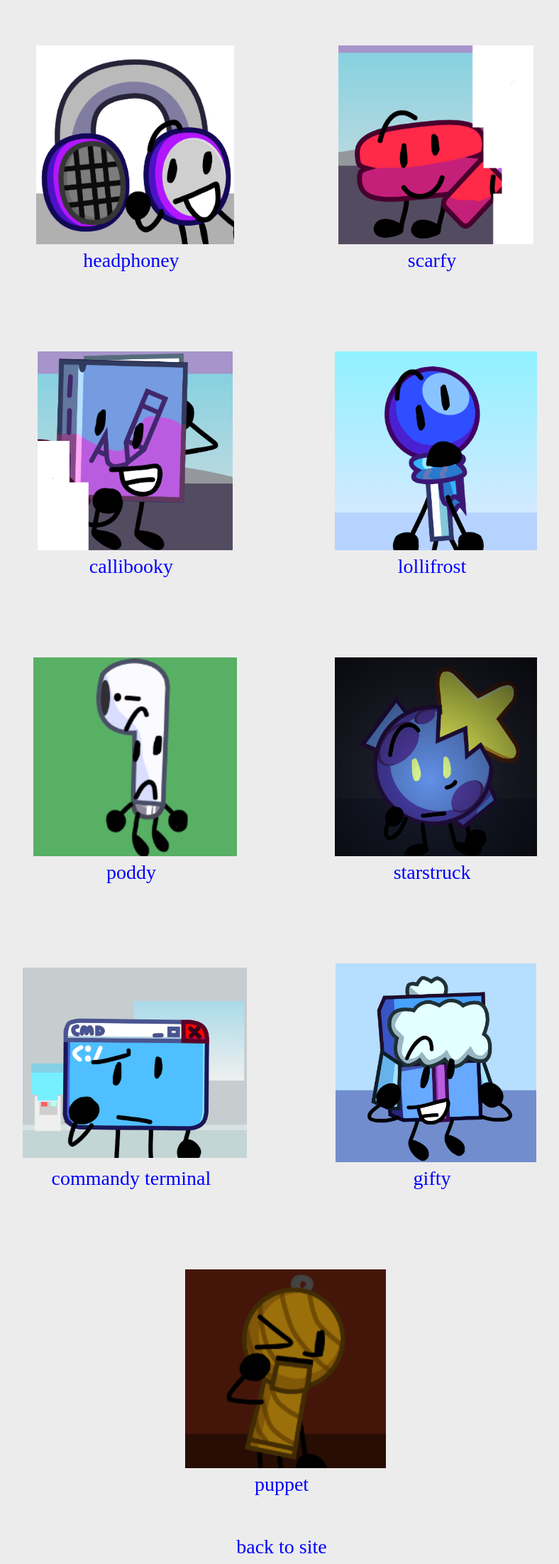
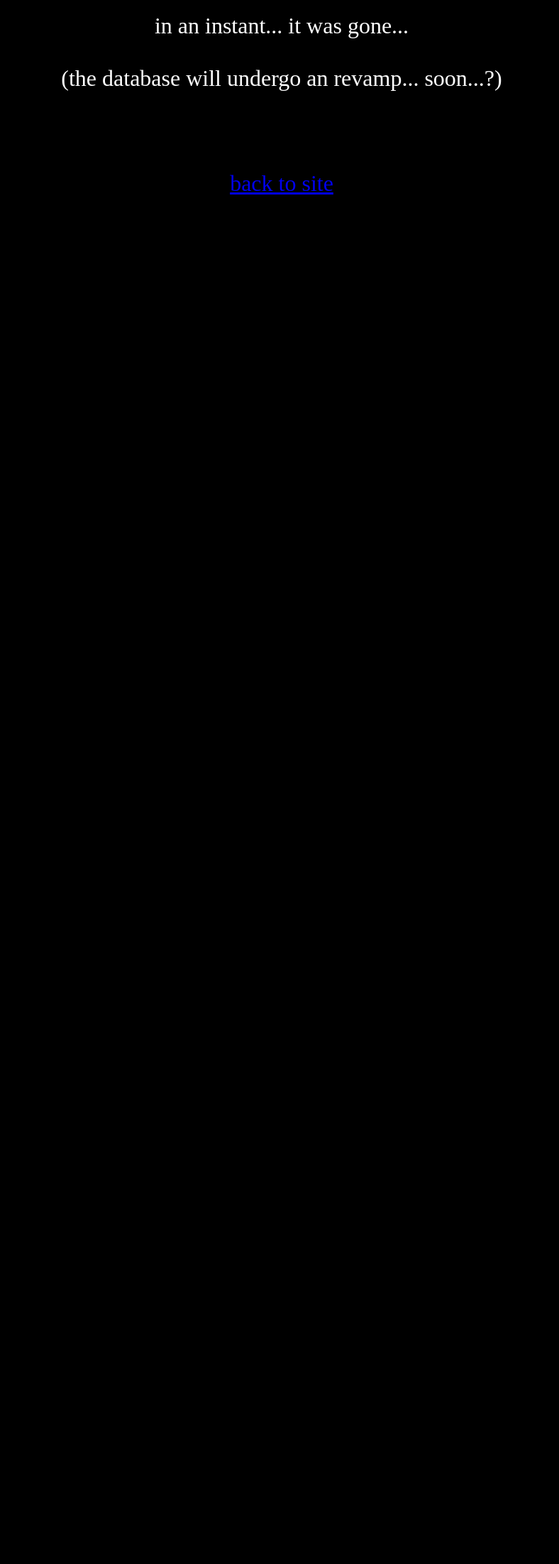
Before and after one commit to underscoreBon/underscorebon.github.io, a Jekyll site: the page built from the_database/index.html, in a window 1280 px wide. Shown: the whole page at 71% size, without its empty margins (243-1031 px from the left). Built offline with Jekyll 4.4.1, drawn with Linux system fonts in a browser that asks for light colours; after the commit the page ends 900 px from its top, so only the background shows below that.

Commit message:
removed database

```diff
--- a/_includes/meta.html
+++ b/_includes/meta.html
@@ -3,7 +3,7 @@
     <meta http-equiv='X-UA-Compatible' content='IE=edge'>
     <meta name='viewport' content='width=device-width, initial-scale=1.0, maximum-scale=1.0'>
 
-    <title>{{ site.name }} {% if page.title %} – {{ page.title }}{% endif %}</title>
+    <title>{{ page.title }}</title>
 
     {% if page.excerpt %}
     <meta name="author" content="n_bonnie2"/>
@@ -18,7 +18,9 @@
     <meta property="og:title" content="{% if page.title %}{{ page.title }} – {% endif %}{{ site.name }}" />
     <meta property="twitter:title" content="{% if page.title %}{{ page.title }} – {% endif %}{{ site.name }}" />
 
-    <meta property="og:image" content="{{ site.baseurl }}/images/og_image.png" />
-    <meta property="twitter:image" content="{{ site.baseurl }}/images/og_image.png" />
+<!--     <meta property="og:image" content="{{ site.baseurl }}/images/og_image.png" />
+    <meta property="twitter:image" content="{{ site.baseurl }}/images/og_image.png" /> -->
 
     <meta name="google-site-verification" content="GBQzbD_3hAaiqipnKbARy8tXqh634_iY-2Ow__KtWcI" />
+
+    <meta name="google-site-verification" content="GBQzbD_3hAaiqipnKbARy8tXqh634_iY-2Ow__KtWcI" />
--- a/pages/blog.html
+++ b/pages/blog.html
@@ -1,7 +1,7 @@
 ---
 layout: default
 permalink: /blog/
-title: Blogs
+title: n_bonnie2 - Blog Posts
 ---
 <main class="bon_container pixel_font">
 <p1 id="" class="">
--- a/pages/more.html
+++ b/pages/more.html
@@ -12,10 +12,11 @@ title: More
     <p class="">
         <h1>Other Stuff</h1>
         <li><a href="https://github.com/underscoreBon/underscorebon.github.io">GitHub Repository for the Site</a></li>
-        <li><a href="{{ site.baseurl }}/asset_permissions">Asset Permissions/Not-So-Legally-Binding Asset License</a></li>
+        <li><a href="{{ site.baseurl }}/asset_permissions">Asset Permissions/Not-So-Legally-Binding Asset License</a><li>
 
-        <a href="{{ site.baseurl }}/the_database">TH3_D4T4B453...</a>
     </p>
     <a href="{{ site.baseurl }}/"> Go Back</a>
     <br>
+
 </main>
+    </li><a href="{{ site.baseurl }}/the_database">hss aoha ylthpuz... pz hss ubss huk cvpk</a>
--- a/pages/projects.html
+++ b/pages/projects.html
@@ -1,7 +1,7 @@
 ---
 layout: default
 permalink: /projects
-title: Projects
+title: n_bonnie2 - Projects
 ---
 
 
--- a/the_database/index.html
+++ b/the_database/index.html
@@ -1,78 +1,32 @@
 ---
-title: the database
+title: null_and_void
 ---
 
 <!DOCTYPE html>
 <html>
 <head>
     {% include meta.html %}
-    <meta name="viewport" content="width=device-width, initial-scale=1" />
+</head>
 
 <style>
-ul {
-    display: inline-block;
-    margin: 0;
-    padding: 0;
-}
-li{
-    display: inline-block;
-    width: calc(33% - 4em);
-    min-width: 300px;
-    text-align: center;
-    margin: 2em;
-}
-body{
-    font-size: 1.75em;
-    text-align: center;
-    background-color: #ececec;
-    font-family: 'Times New Roman', Times, serif;
-}
-a{
-    text-decoration: none;
-    color: blue;
-}
-#notice{
-    font-size: 0.5em;
-    background-color: #AAAAAA;
-    font-family: sans-serif;
-    padding: 10px;
-    border-radius: 5px;
-    color: white;
-    font-weight: bold;
-    display: inline-block;
-}
-#code-section{
-    font-family: 'Courier New', monospace;
-    background-color: white;
-    border: solid lightgray 4px;
-    display: none;
-    padding: 10px;
-    text-align: left;
-    font-size: 24px;
-    position: fixed;
-    top: 10px;
-    left: 0;
-    line-height: 1.25;
-    width: 580px;
-    margin-left: calc(50vw - (608px / 2));
-}
-
-.keep_aspect{
-        object-fit: contain;
+    body {
+        background-color: black;
+        color: white;
+        text-align: center;
+        font-size: 32px;
+        padding: 10px;
     }
 </style>
-</head>
 
-<body>
-
-<div id="container">
     <body>
-        <ul>
-            {% for data in site.data.contestants %}
-                <li><a href="{{ site.baseurl }}/the_database/{{ data.link }}"><img src="{{ site.baseurl }}/images/{{ data.image }}.png" class="keep_aspect" width="316px" height="280px"><br>{{data.name}}</a></li>
-            {% endfor %}
-        </ul>
+        in an instant... it was gone...<br>
+        <br>
+        (the database will undergo an revamp... soon...?)
     </body>
     <br>
+        <br>
+            <br>
+                <br>
     <a href="{{ site.baseurl }}/">back to site</a>
-</body></html>
+
+</html>
```
Also changed, not shown: index.html (+5 -4 lines), the_database/callibooky/index.html (deleted, +0 -18 lines), the_database/commandy/index.html (deleted, +0 -18 lines), the_database/gifty/index.html (deleted, +0 -18 lines), the_database/headphoney/index.html (deleted, +0 -18 lines), the_database/lollifrost/index.html (deleted, +0 -18 lines), the_database/poddy/index.html (deleted, +0 -18 lines), the_database/puppet/index.html (deleted, +0 -18 lines), the_database/scarfy/index.html (deleted, +0 -18 lines), the_database/starstruck/index.html (deleted, +0 -18 lines), the_database/style.css (deleted, +0 -82 lines).
